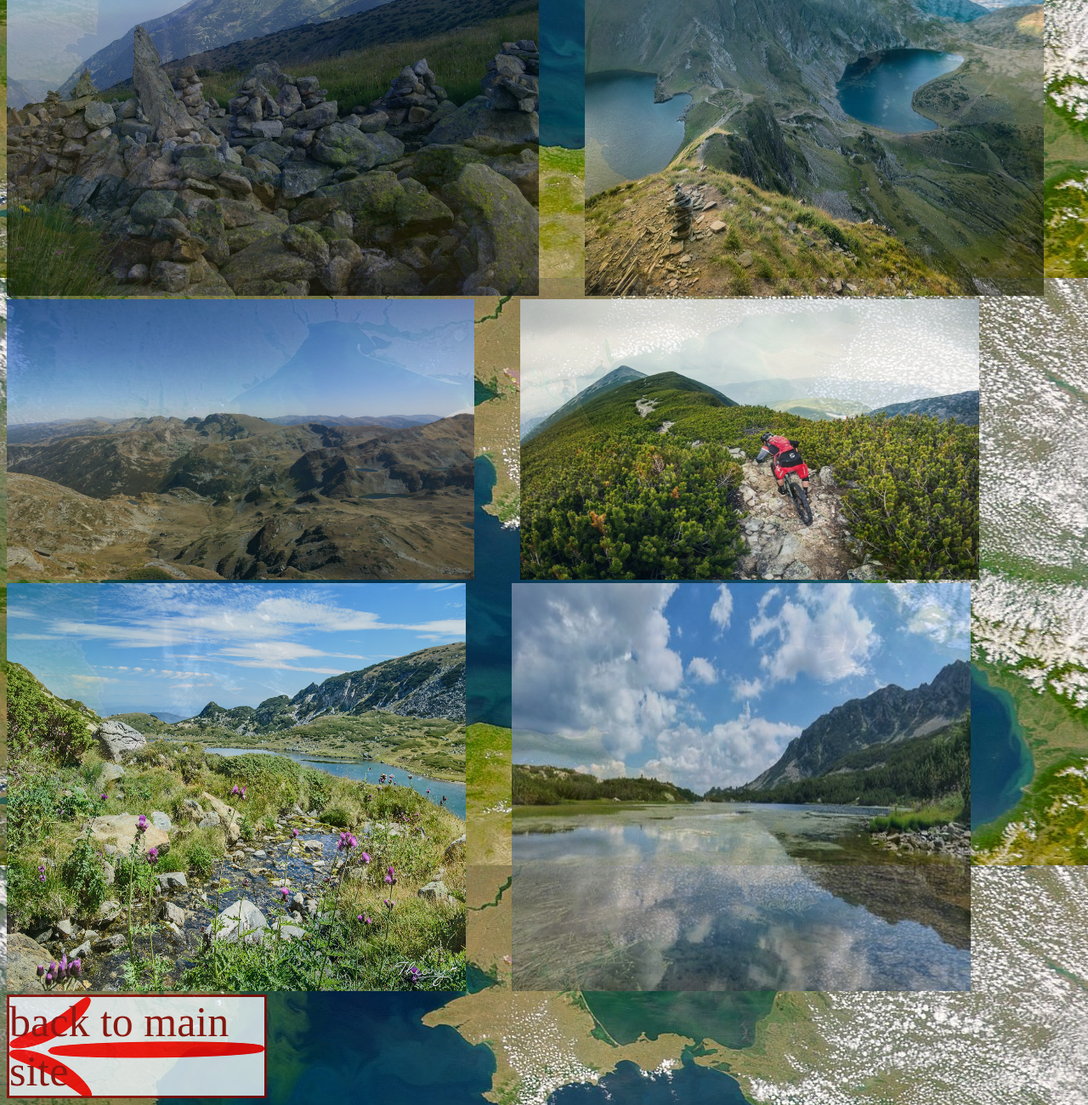
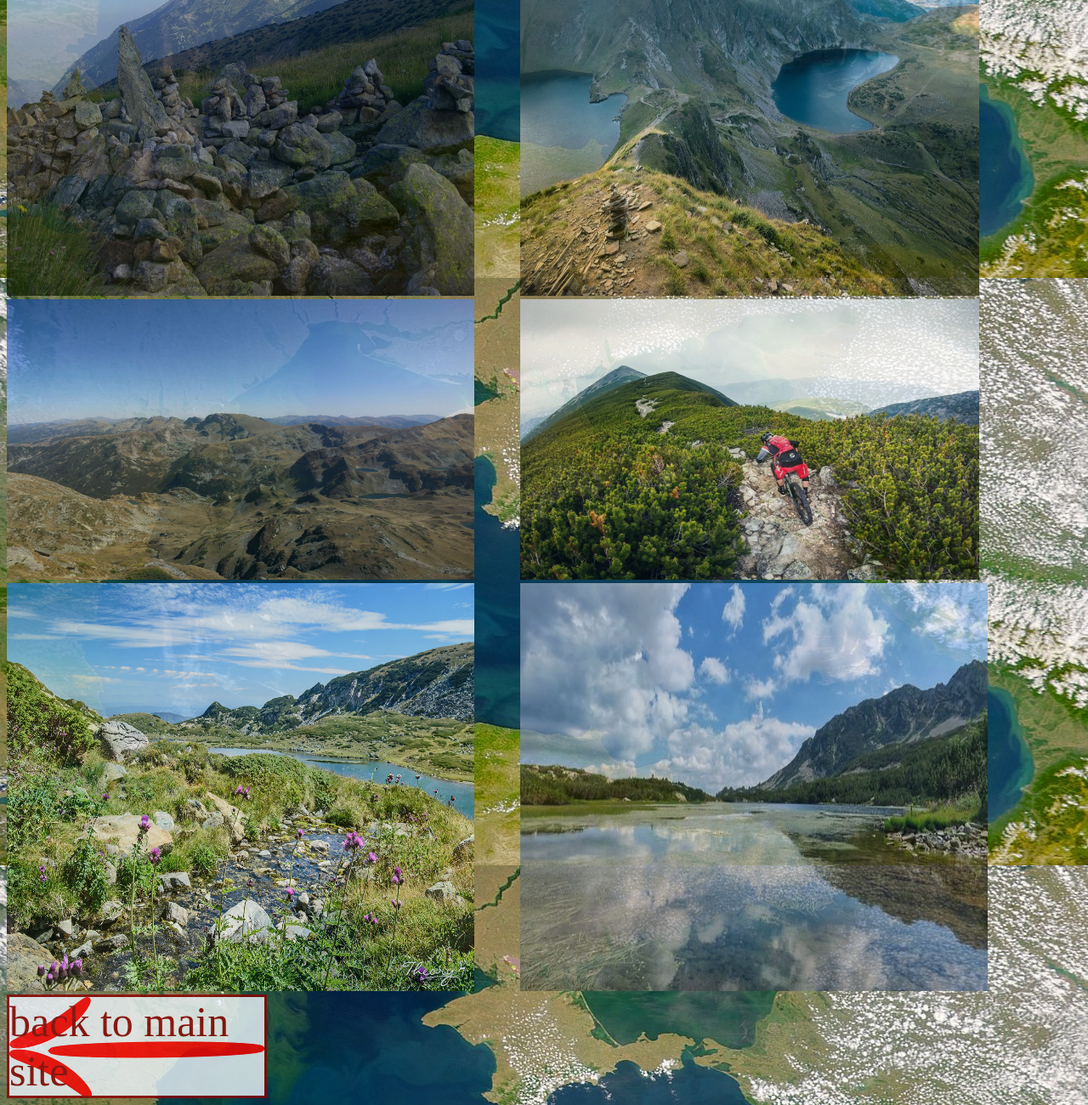
Before and after one commit to KrzysztofP90/firstWebPage, a plain HTML site: page mountains.html in a window 1280 px wide. Shown: the part 364-1664 px from the top of the page at 85% size. Drawn offline with Linux system fonts and the light colour scheme.

Commit message:
Correct photos position in mountains subpage

```diff
--- a/mountains.html
+++ b/mountains.html
@@ -21,12 +21,12 @@
 I recommend You to go sigtseeing marvelous mountains and picturesque territories rest of this country. <br>
 See few picures below.  </p>
 
-<img id="m" src="m.jpg" alt="mountains" width="626" height="550"/>
+<img id="m" src="m.jpg" alt="mountains" width="550" height="550"/>
 <img class=placesimage src="m1.jpg" alt="mountains" width="540" height="550"/>
 <img id="m1" src="m2.jpg" alt="mountains" width="550" height="330"/>
 <img class=placesimage src="m3.jpg" alt="mountains" width="540" height="330"/>
-<img id="m2" src="m4.jpg" alt="mountains" width="540" height="480"/>
-<img class=placesimage src="m5.jpg" alt="mountains" width="540" height="480"/>
+<img id="m2" src="m4.jpg" alt="mountains" width="550" height="480"/>
+<img class=placesimage src="m5.jpg" alt="mountains" width="550" height="480"/>
 
 </div>
 
```
